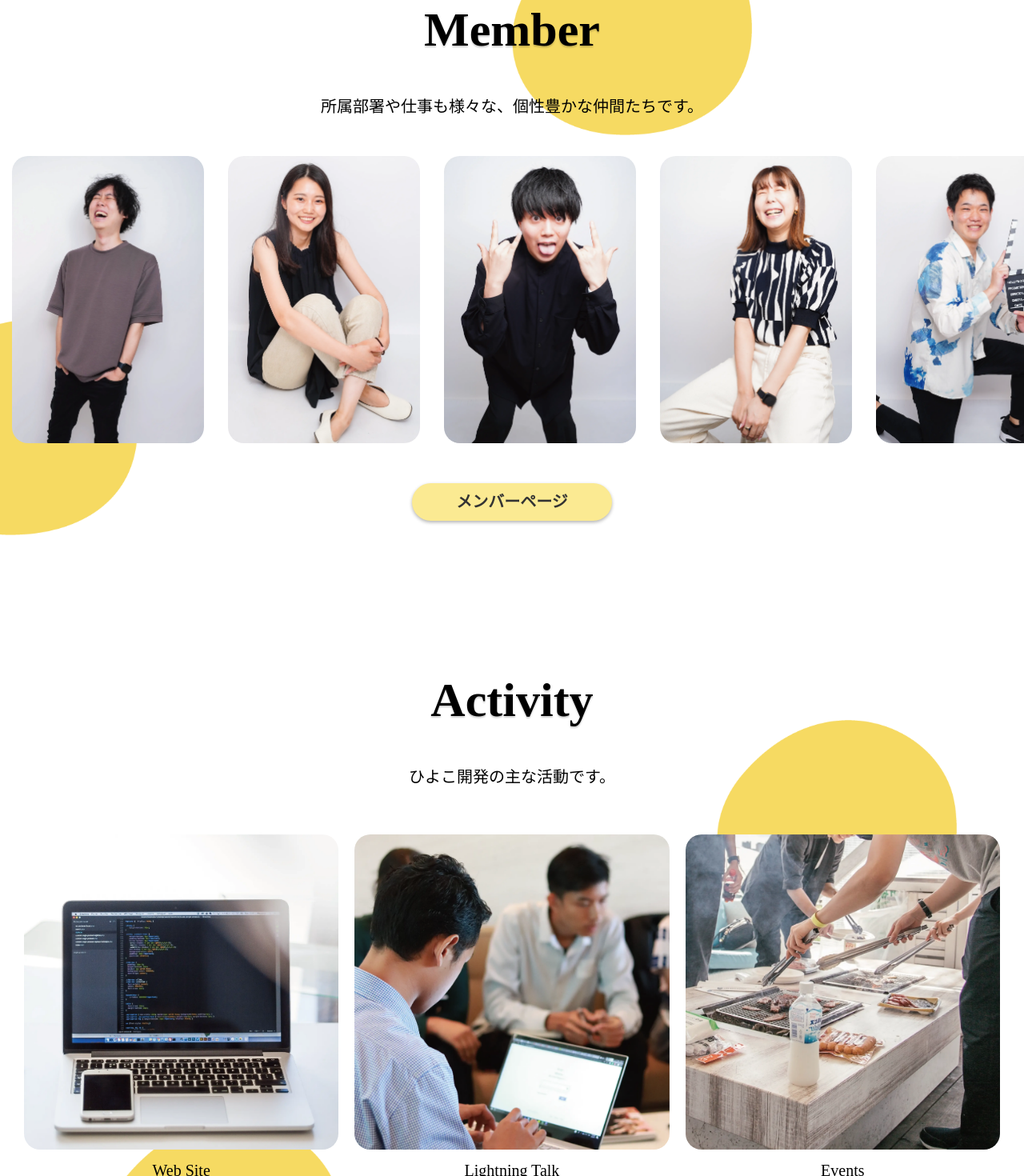
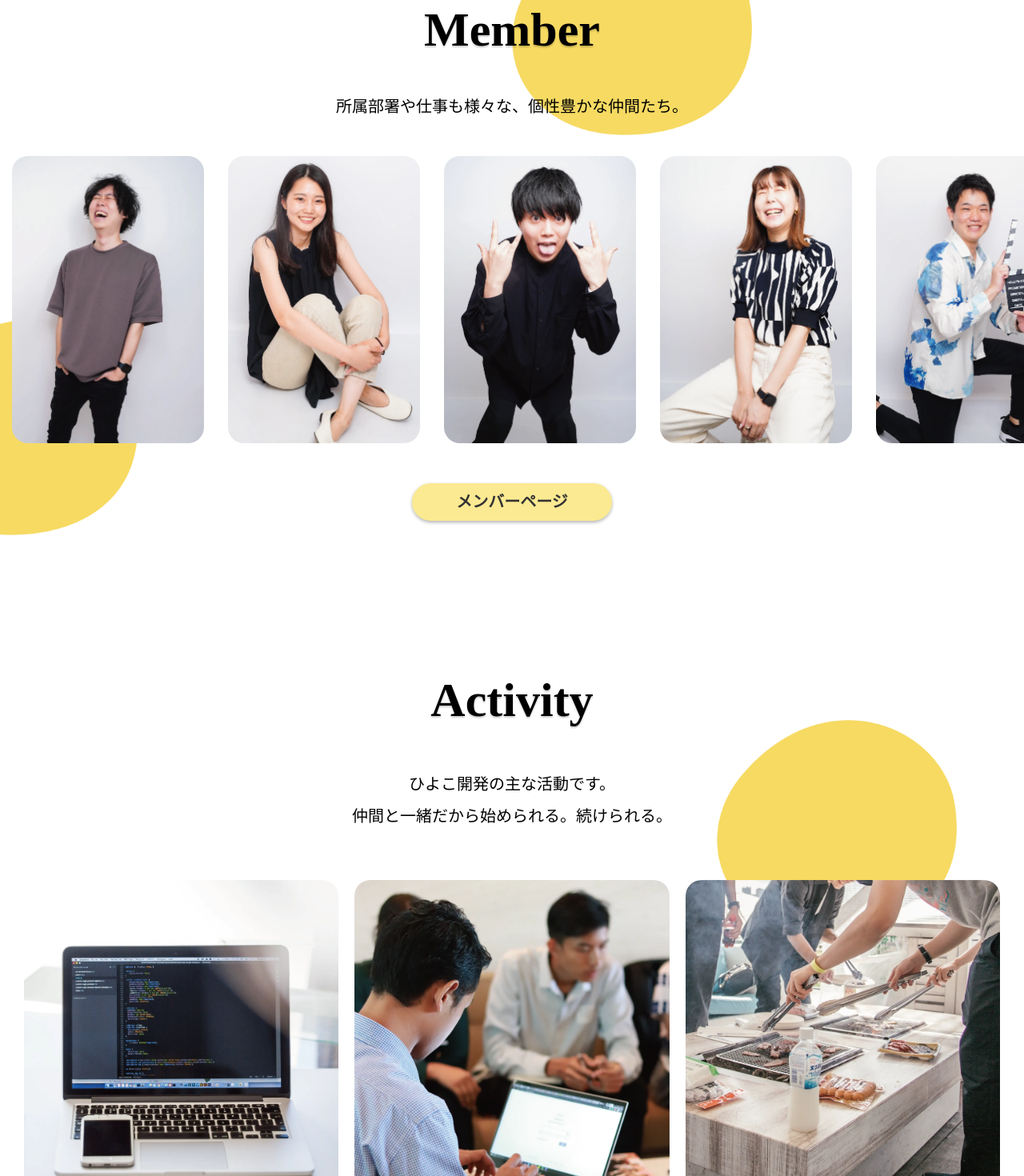
Before and after one commit to hiyokodev/hiyoko_site_2023, a Vue app: page / in a window 1280 px wide. Shown: the part 1600-3070 px from the top of the page at 80% size. Built offline with nearby package versions, Linux system fonts and the light colour scheme; a web font is replaced by a local one.

Commit message:
Add: 文言調整
refs #27
- 各所の文言を微調整

```diff
--- a/src/components/Home/activitySection.vue
+++ b/src/components/Home/activitySection.vue
@@ -1,6 +1,8 @@
 <template>
   <SectionLayout title="Activity">
-    <p class="description">ひよこ開発の主な活動です。</p>
+    <p class="description">
+      ひよこ開発の主な活動です。 <br />仲間と一緒だから始められる。続けられる。
+    </p>
     <div class="contents">
       <div class="content">
         <img src="@/assets/img//Home/activity_website.webp" />
@@ -42,6 +44,7 @@ export default {
 <style scoped>
 .description {
   margin: 0 0 50px 0;
+  line-height: 40px;
 }
 .contents {
   display: flex;
--- a/src/components/Home/memberSection.vue
+++ b/src/components/Home/memberSection.vue
@@ -2,7 +2,7 @@
   <!-- <sectionLayout title="Member" style="padding: 0"> -->
   <sectionLayout title="Member">
     <p class="description">
-      <span>所属部署や仕事も様々な、個性豊かな仲間たちです。</span>
+      <span>所属部署や仕事も様々な、個性豊かな仲間たち。</span>
     </p>
     <div class="scroll_pc_container">
       <div class="scroll_pc">
--- a/src/components/Home/questionSection.vue
+++ b/src/components/Home/questionSection.vue
@@ -35,7 +35,7 @@ export default {
       contents: [
         {
           question: 'メンバーは何人くらいですか？',
-          answer: '約30名が活動中です。仲良しの同期と一緒に参加でも、1人でもとっても大歓迎です！'
+          answer: '約30名が活動中です。1人でも、仲良しの同期と一緒に参加でも、とっても大歓迎です！'
         },
         {
           question: '参加するにあたり、何か必要なものはありますか？',
@@ -58,8 +58,8 @@ export default {
             'オンライン中心の活動なので問題ありません。地方から参加したり、転職後も引き続き在籍しているメンバーも多いです。'
         },
         {
-          question: '上記の活動以外のこともしてみたいのですが、できるのでしょうか。',
-          answer: '大歓迎です！一緒に活動したい仲間がきっと見つかります。',
+          question: '上記の活動以外のこともしてみたいです。',
+          answer: '大歓迎です！一緒に活動する仲間がきっと見つかります。',
           isBottom: true
         }
       ]
--- a/src/views/MemberView.vue
+++ b/src/views/MemberView.vue
@@ -3,7 +3,7 @@
   <main>
     <div class="contents">
       <h2 class="top">Member</h2>
-      <p class="description"><span>所属部署や仕事も様々な、</span><span>個性豊かな仲間たちです。</span></p>
+      <p class="description"><span>ひよこ開発の個性豊かな仲間たち</span></p>
       <div class="photos">
         <div class="member" v-for="member in members" :key="member.name">
           <div class="image_wrapper">
```
